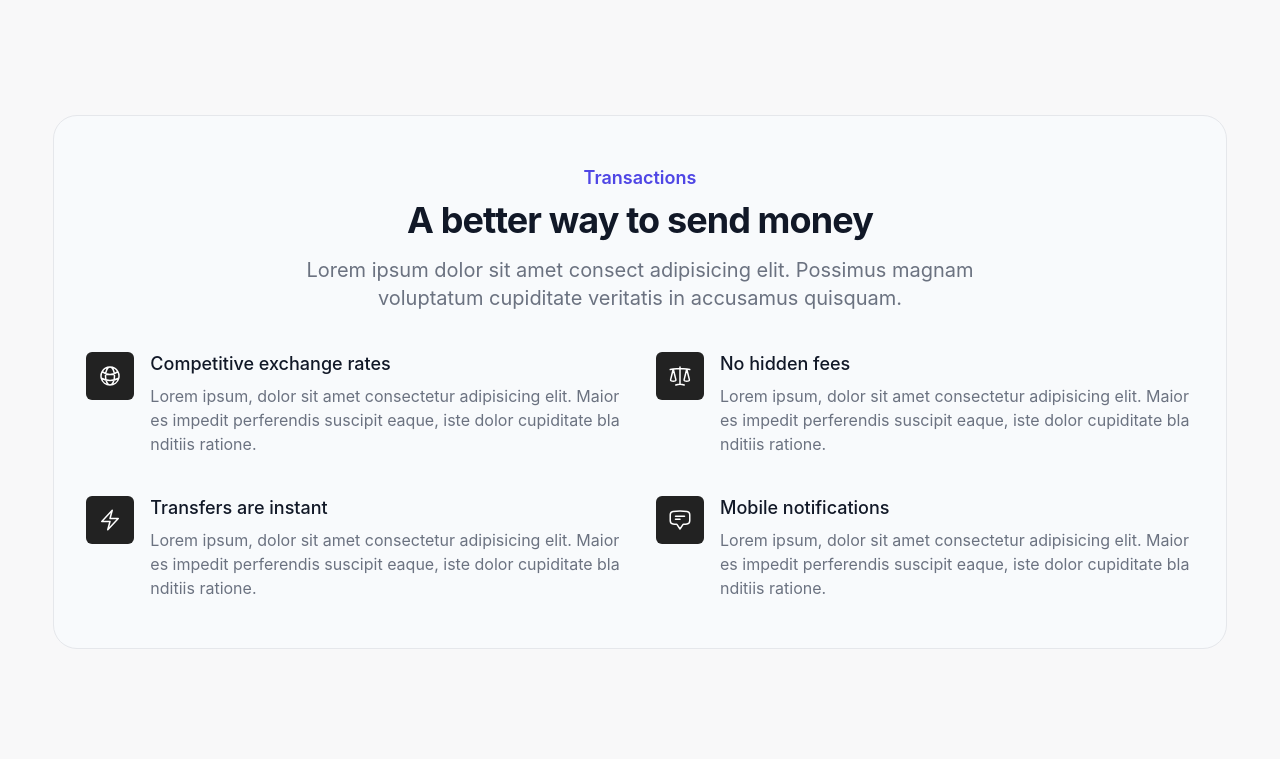
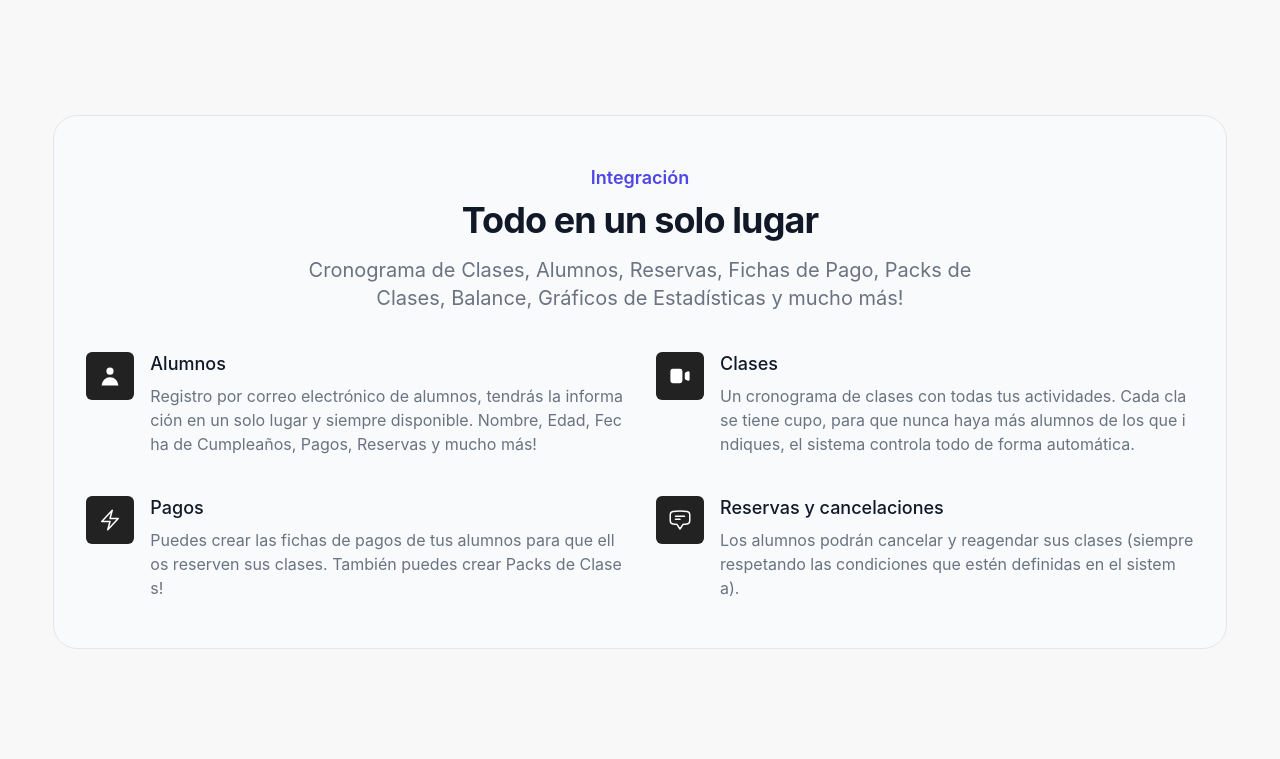
Before and after one commit to kaizuser/Moodmuv, a React app in the folder frontend/vite-project/: page /howTo in a window 1280 px wide. Shown: the part 533-1292 px from the top of the page. Built offline with nearby package versions, Linux system fonts and the light colour scheme; the HTML template or start-up script is replaced by a standard one.

Commit message:
how to maqueta

```diff
--- a/frontend/vite-project/src/components/pages/howto/Section.tsx
+++ b/frontend/vite-project/src/components/pages/howto/Section.tsx
@@ -1,30 +1,30 @@
-import { BoltIcon, ChatBubbleBottomCenterTextIcon, GlobeAltIcon, ScaleIcon } from '@heroicons/react/24/outline'
-
+import { BoltIcon, ChatBubbleBottomCenterTextIcon } from '@heroicons/react/24/outline'
+import { HiUser, HiVideoCamera } from 'react-icons/hi'
 const features = [
 
 
   {
-    name: 'Competitive exchange rates',
+    name: 'Alumnos',
     description:
-      'Lorem ipsum, dolor sit amet consectetur adipisicing elit. Maiores impedit perferendis suscipit eaque, iste dolor cupiditate blanditiis ratione.',
-    icon: GlobeAltIcon,
+      'Registro por correo electrónico de alumnos, tendrás la información en un solo lugar y siempre disponible. Nombre, Edad, Fecha de Cumpleaños, Pagos, Reservas y mucho más!',
+    icon: HiUser,
   },
   {
-    name: 'No hidden fees',
+    name: 'Clases',
     description:
-      'Lorem ipsum, dolor sit amet consectetur adipisicing elit. Maiores impedit perferendis suscipit eaque, iste dolor cupiditate blanditiis ratione.',
-    icon: ScaleIcon,
+      'Un cronograma de clases con todas tus actividades. Cada clase tiene cupo, para que nunca haya más alumnos de los que indiques, el sistema controla todo de forma automática.',
+    icon: HiVideoCamera,
   },
   {
-    name: 'Transfers are instant',
+    name: 'Pagos',
     description:
-      'Lorem ipsum, dolor sit amet consectetur adipisicing elit. Maiores impedit perferendis suscipit eaque, iste dolor cupiditate blanditiis ratione.',
+      'Puedes crear las fichas de pagos de tus alumnos para que ellos reserven sus clases. También puedes crear Packs de Clases!',
     icon: BoltIcon,
   },
   {
-    name: 'Mobile notifications',
+    name: 'Reservas y cancelaciones',
     description:
-      'Lorem ipsum, dolor sit amet consectetur adipisicing elit. Maiores impedit perferendis suscipit eaque, iste dolor cupiditate blanditiis ratione.',
+      'Los alumnos podrán cancelar y reagendar sus clases (siempre respetando las condiciones que estén definidas en el sistema).',
     icon: ChatBubbleBottomCenterTextIcon,
   },
 ]
@@ -34,13 +34,12 @@ export default function Example() {
     <div className="mt-12 rounded-3xl border py-12 bg-[#f8fafc] w-11/12">
       <div className="mx-auto max-w-7xl px-4 sm:px-6 lg:px-8">
         <div className="lg:text-center">
-          <h2 className="text-lg font-semibold text-indigo-600">Transactions</h2>
+          <h2 className="text-lg font-semibold text-indigo-600">Integración</h2>
           <p className="mt-2 text-3xl font-bold leading-8 tracking-tight text-gray-900 sm:text-4xl">
-            A better way to send money
+          Todo en un solo lugar
           </p>
           <p className="mt-4 max-w-2xl text-xl text-gray-500 lg:mx-auto">
-            Lorem ipsum dolor sit amet consect adipisicing elit. Possimus magnam voluptatum cupiditate veritatis in
-            accusamus quisquam.
+          Cronograma de Clases, Alumnos, Reservas, Fichas de Pago, Packs de Clases, Balance, Gráficos de Estadísticas y mucho más!
           </p>
         </div>
 
```
